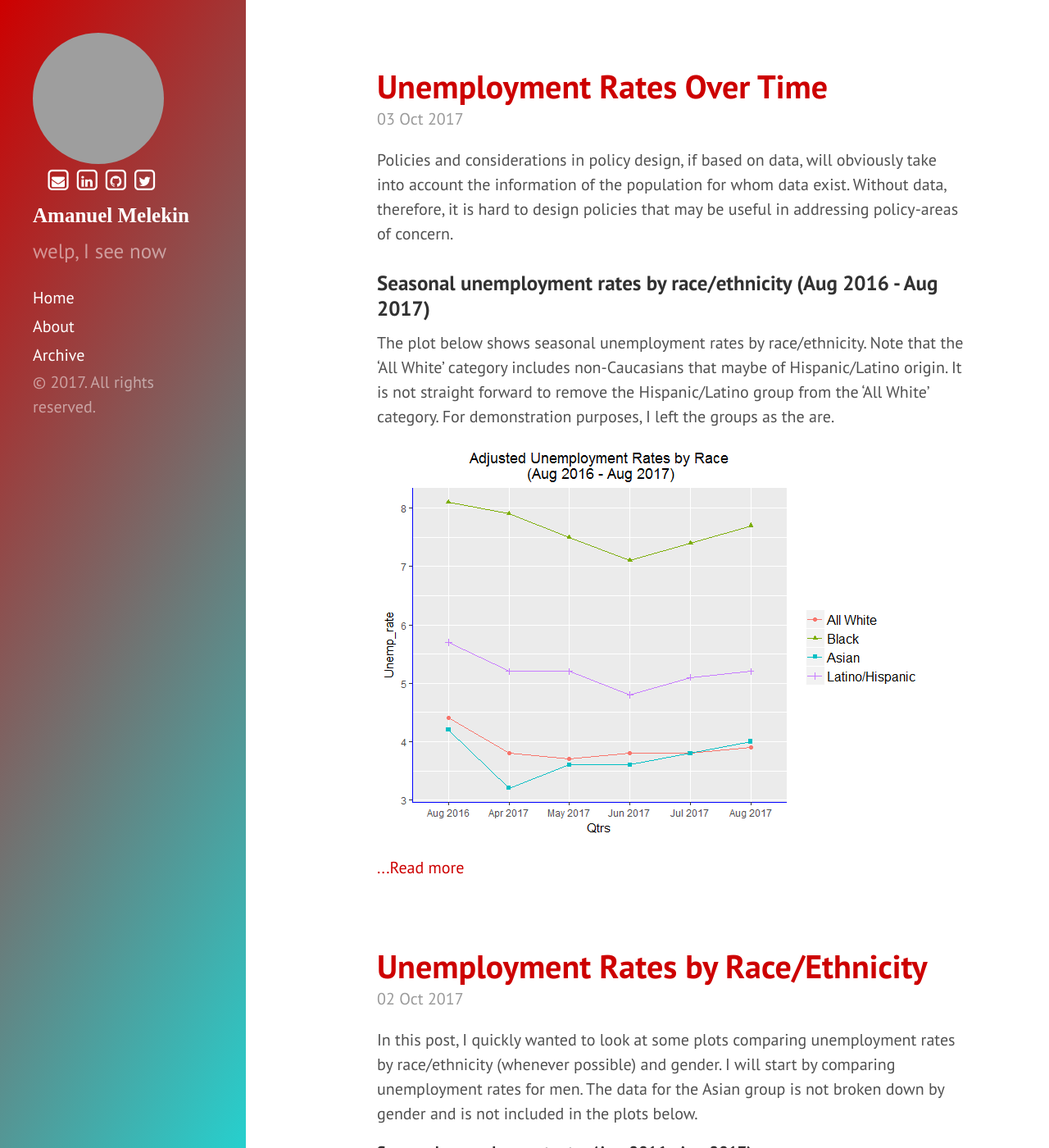
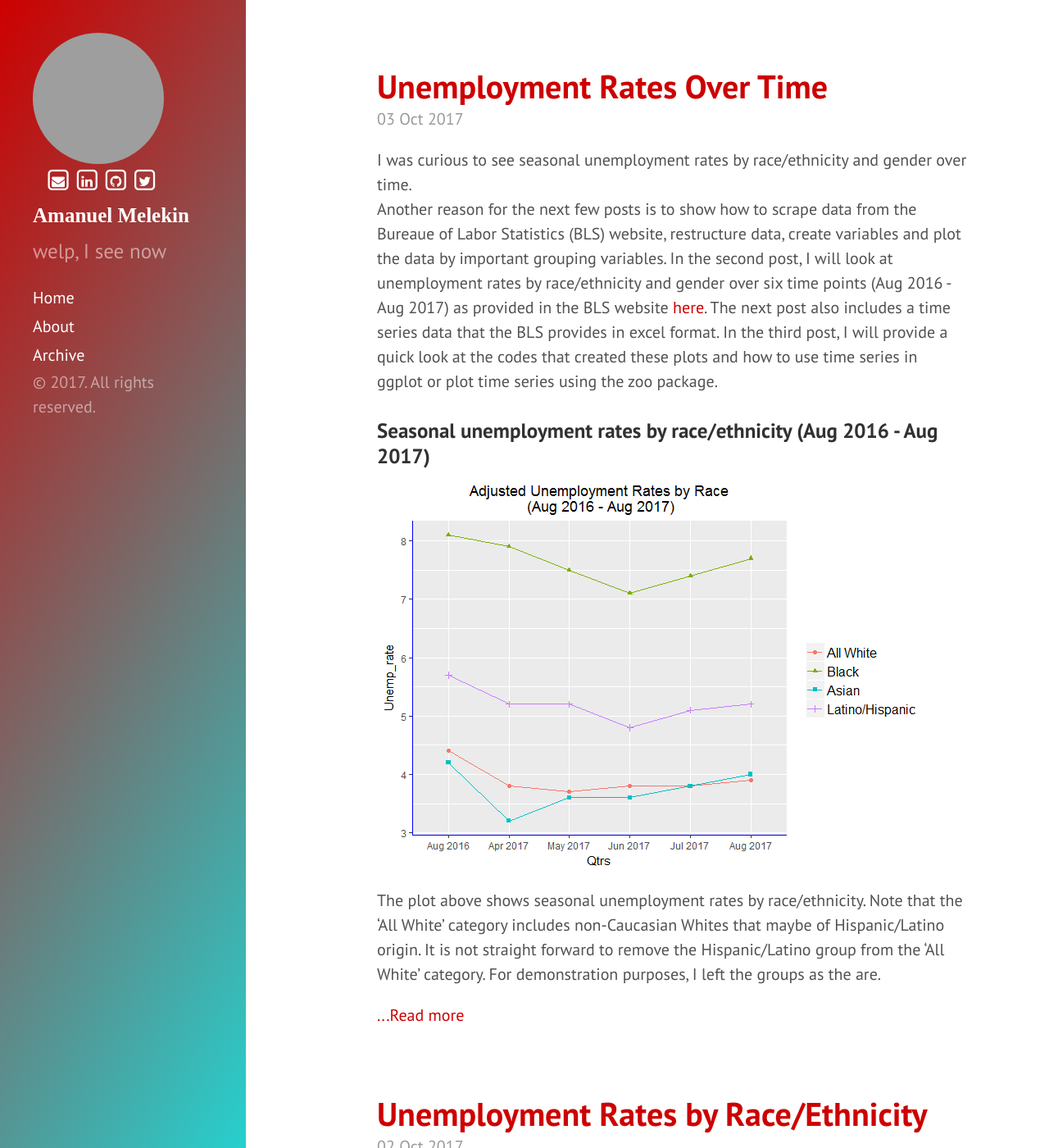
Before and after one commit to azmelekin/azmelekin.github.io, a Jekyll site: the page built from index.html, in a window 1280 px wide and 1400 px high. Shown: the whole window at 82% size. Built offline with Jekyll 4.4.1, drawn with Linux system fonts in a browser that asks for light colours; nearby versions of some CDN libraries; some web fonts are replaced; the list of posts is cut into pages by our own code; grey boxes are pictures that could not be loaded.

Commit message:
Update 2017-10-03-unemploymenttrends.md
how to add ext links?

```diff
--- a/_posts/2017-10-03-unemploymenttrends.md
+++ b/_posts/2017-10-03-unemploymenttrends.md
@@ -6,43 +6,39 @@ excerpt_separator: <!--more-->
 categories: Unemployment
 ---
 
-Policies and considerations in policy design, if based on data, will obviously take into account the
-information of the population for whom data exist.
-Without data, therefore, it is hard to design policies that may be useful in addressing policy-areas of concern.
+I was curious to see seasonal unemployment rates by race/ethnicity and gender over time.
+Another reason for the next few posts is to show how to scrape data from the Bureaue of Labor Statistics (BLS) website, restructure data, create variables and plot the data by important grouping variables. In the second post, I will look at unemployment rates by race/ethnicity and gender over six time points (Aug 2016 - Aug 2017) as provided in the BLS website
+[here](https://www.bls.gov/news.release/empsit.t02.htm){:target"_blank" class="external"}. The next post also includes a time series data that the BLS provides in excel format. In the third post, I will provide a quick look at the codes that created these plots and how to use time series in ggplot or plot time series using the zoo package.
 
 ### Seasonal unemployment rates by race/ethnicity (Aug 2016 - Aug 2017)
 
-The plot below shows seasonal unemployment rates by race/ethnicity. Note that the 'All White'
-category includes non-Caucasians that maybe of Hispanic/Latino
-origin. It is not straight forward to remove the Hispanic/Latino group from the 'All White' category.
-For demonstration purposes, I left the groups as the are.
+<img src="/images/new%20plot-1.png"/>
 
-<img src="/images/new%20plot-1.png"/>
+The plot above shows seasonal unemployment rates by race/ethnicity. Note that the 'All White'
+category includes non-Caucasian Whites that maybe of Hispanic/Latino origin. It is not straight forward to remove the Hispanic/Latino group from the 'All White' category. For demonstration purposes, I left the groups as the are.
 
 <!--more-->
 
 Unequal distribution of wealth, burden of diseases and mortality has been observed for generations.
-There are several sources for these differences. Differences in occupational status is one of the sources.
+There are several sources for these differences. Difference in occupational status is one of the sources.
 
 I first became interested in disparities research after taking a quantitative health research class where I
 was exposed to differences in how people from different race/ethnic backgrounds interacted with the healthcare system.
 
 In my dissertation, I looked at the direct and indirect relationships of socioeconomic status (SES) factors to
 health status and healthcare services utilization. Until I looked at the literature and reports, I did not realize
-the great wealth disparities by race/ethnicity. Further, educational achievement and income disparities are huge.
-Because the data I used was for older Americans, the gap in employment status did not appear to be large.
+the great wealth disparities by race/ethnicity. Educational achievement and income disparities are huge.
+
 So, I was curious about employment/unemployment rates over time given official governemnt data. Obviously, employment,
 education, income, wealth and health are related but this relationship maybe different for different groups.
 This post bearks down unemployment rates over time by race/ethnicity & gender where possible.
 
 ### Seasonally adjusted unemployment rates by Race/Ethnicity
 
-The figure plots unemployment rates for White, Black, Hispanic/Latino and Asian groups. Note that the "All White"
-category includes Whites that maybe of Hispanic/Latino origin. It would seem that Asians have lower unemployment
+The plot shows unemployment rates for White, Black, Hispanic/Latino and Asian groups. It would seem that Asians have lower unemployment
 rates than Caucasian Whites but once the Latino/Hispanic group is removed from the "All White" group, unemployment
-rates among Caucasian Whites is likely lower than observed. What is interesting in this figure is that unemployment
-rates among Hispanic/Latino groups is much lower than unemployment rates among Black/African Americans given the assertions
-that both groups are disadvantaged.
+rates among Caucasian Whites is likely to be lower than observed in the plot. What is interesting in this plot is that unemployment
+rates among Hispanic/Latino groups is much lower than unemployment rates among Black/African Americans.
 
 ### A Time Series Plot of Unemployment Rates by Race/ethnicity (2007 - 2017)
 #### What would a plot of unemployment rates for 10 years look like for White, Black and Asian groups?
```
